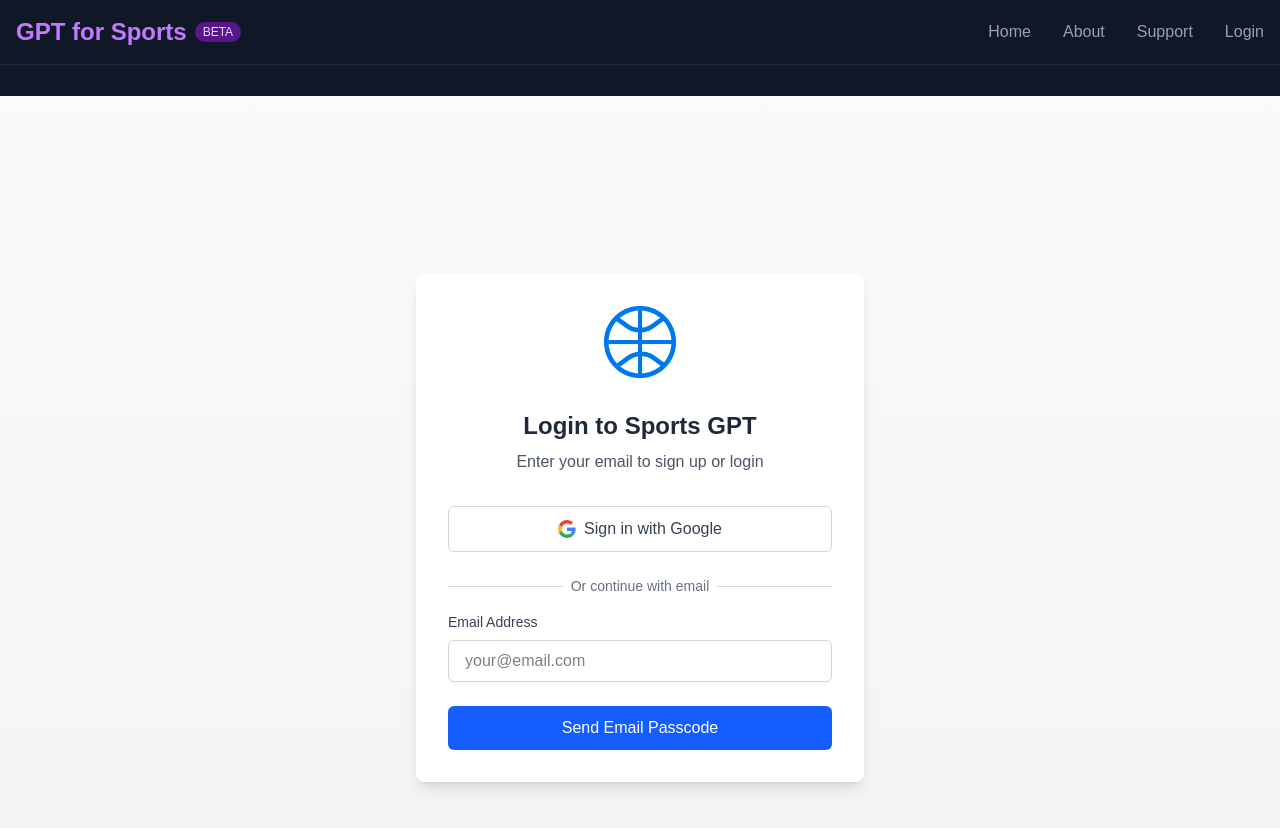
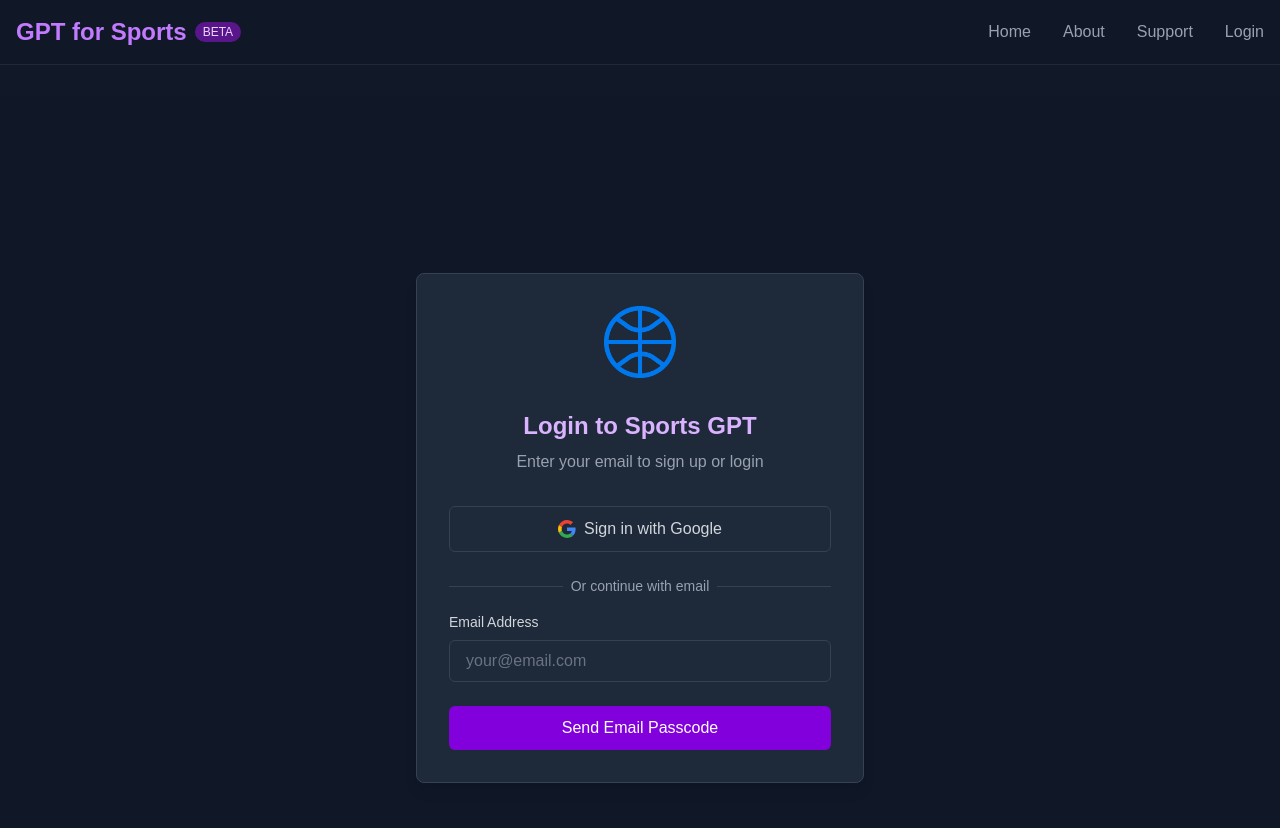
Before and after one commit to imponenm/sports-gpt-ui, a Next.js app: page /login in a window 1280 px wide. Shown: the top 828 px of the page. Built offline with nearby package versions, Linux system fonts and the light colour scheme; no server answers.

Commit message:
Fix theme on login page

```diff
--- a/src/app/login/page.tsx
+++ b/src/app/login/page.tsx
@@ -70,22 +70,22 @@
   }
 
   return (
-    <div className="flex flex-col min-h-screen bg-gradient-to-b from-gray-50 to-gray-100">
+    <div className="flex flex-col min-h-screen bg-gray-900">
       <MainHeader user={user} />
       <div className="flex flex-1 flex-col items-center justify-center pt-16">
-        <div className="w-full max-w-md p-8 mx-auto bg-white rounded-lg shadow-lg">
+        <div className="w-full max-w-md p-8 mx-auto bg-gray-800 rounded-lg shadow-lg border border-gray-700">
           <div className="flex flex-col items-center mb-8">
             {/* <Icon iconNode={basketball} size={72} /> */}
             <Image src="/bball-logo-blue.png" alt="Sports GPT Logo" width={72} height={72} />
-            <h1 className="text-2xl font-bold text-gray-800 mt-8">Login to Sports GPT</h1>
-            <p className="text-gray-600 mt-2">Enter your email to sign up or login</p>
+            <h1 className="text-2xl font-bold text-purple-300 mt-8">Login to Sports GPT</h1>
+            <p className="text-gray-400 mt-2">Enter your email to sign up or login</p>
           </div>
 
           {/* Google Sign-In Button */}
           <button
             onClick={handleGoogleSignIn}
             type="button"
-            className="w-full flex items-center justify-center gap-2 mb-6 py-2.5 px-4 border border-gray-300 rounded-md bg-white hover:bg-gray-50 transition-colors font-medium text-gray-700"
+            className="w-full flex items-center justify-center gap-2 mb-6 py-2.5 px-4 border border-gray-700 rounded-md bg-gray-800 hover:bg-gray-700 transition-colors font-medium text-gray-300"
           >
             <svg width="18" height="18" xmlns="http://www.w3.org/2000/svg" viewBox="0 0 48 48">
               <path fill="#EA4335" d="M24 9.5c3.54 0 6.71 1.22 9.21 3.6l6.85-6.85C35.9 2.38 30.47 0 24 0 14.62 0 6.51 5.38 2.56 13.22l7.98 6.19C12.43 13.72 17.74 9.5 24 9.5z"/>
@@ -98,15 +98,15 @@
 
           <div className="relative my-4">
             <div className="absolute inset-0 flex items-center">
-              <div className="w-full border-t border-gray-300"></div>
+              <div className="w-full border-t border-gray-700"></div>
             </div>
             <div className="relative flex justify-center text-sm">
-              <span className="px-2 bg-white text-gray-500">Or continue with email</span>
+              <span className="px-2 bg-gray-800 text-gray-400">Or continue with email</span>
             </div>
           </div>
 
           <form onSubmit={handleLogin}>
-            <label htmlFor="email" className="block text-sm font-medium text-gray-700 mb-2">
+            <label htmlFor="email" className="block text-sm font-medium text-gray-300 mb-2">
               Email Address
             </label>
             <input
@@ -114,13 +114,13 @@
               type="email"
               value={email}
               onChange={(e) => setEmail(e.target.value)}
-              className="w-full px-4 py-2 border border-gray-300 rounded-md focus:ring-2 focus:ring-blue-500 focus:border-blue-500 outline-none transition-colors bg-white text-black"
+              className="w-full px-4 py-2 border border-gray-700 rounded-md focus:ring-2 focus:ring-purple-500 focus:border-purple-500 outline-none transition-colors bg-gray-800 text-gray-100 placeholder-gray-500"
               required
               placeholder="your@email.com"
             />
             <button
               type="submit"
-              className="mt-6 w-full bg-blue-600 text-white py-2.5 rounded-md hover:bg-blue-700 transition-colors font-medium"
+              className="mt-6 w-full bg-purple-700 text-white py-2.5 rounded-md hover:bg-purple-600 transition-colors font-medium"
             >
               Send Email Passcode
             </button>
@@ -128,7 +128,7 @@
 
           {message && (
             <div className={`mt-4 p-4 rounded-md ${
-              message.includes('Failed') ? 'bg-red-50 text-red-700' : 'bg-green-50 text-green-700'
+              message.includes('Failed') ? 'bg-red-900/20 text-red-400 border border-red-900' : 'bg-green-900/20 text-green-400 border border-green-900'
             }`}>
               {message}
             </div>
```
